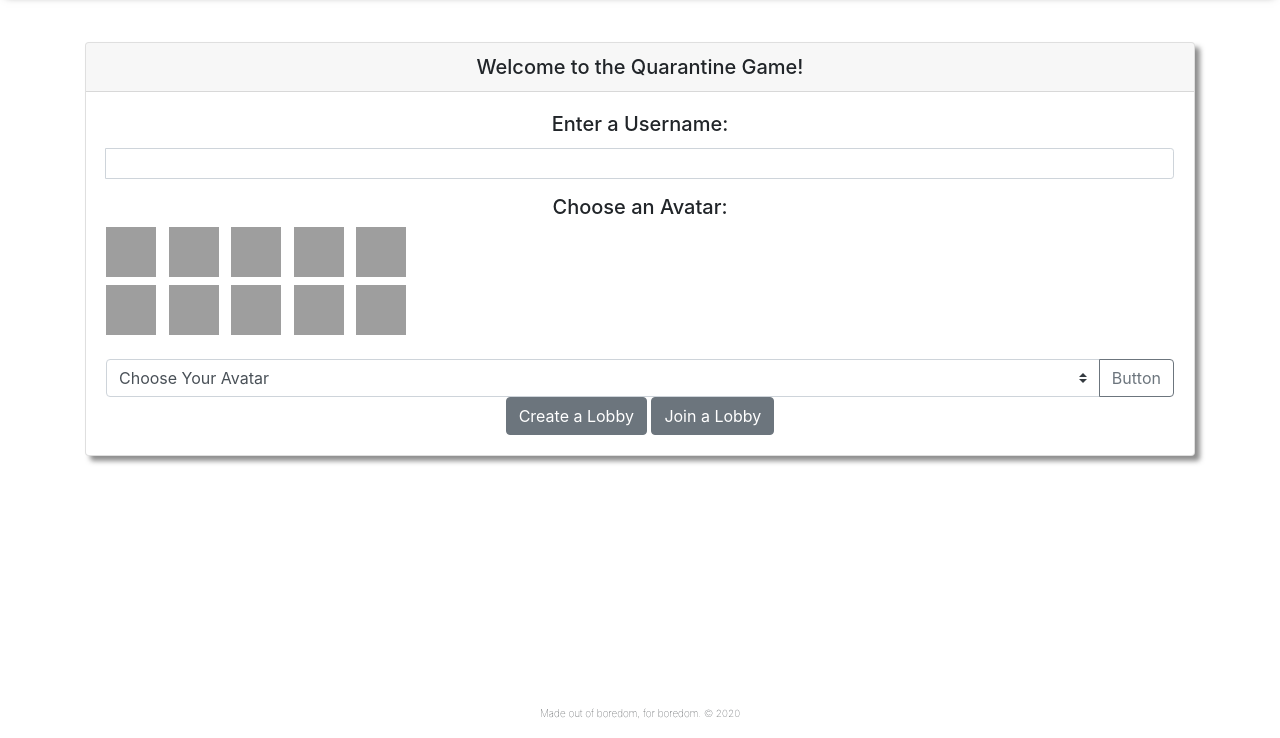
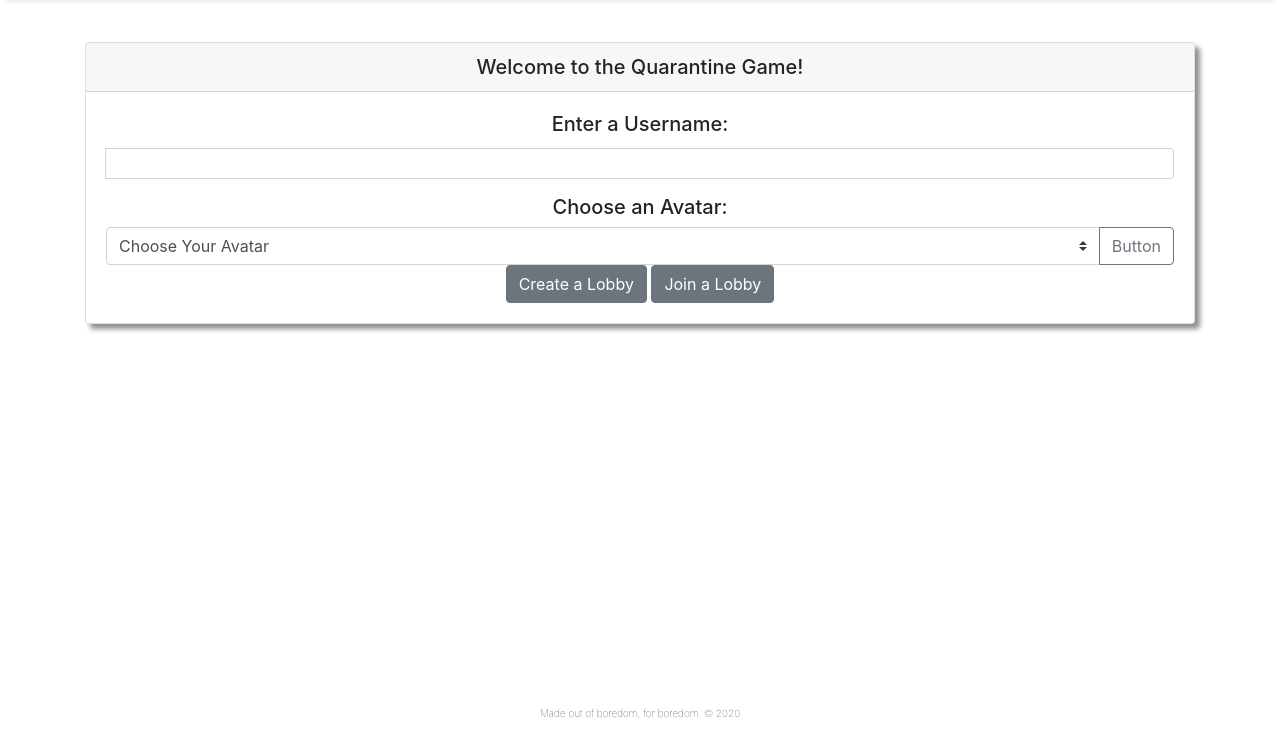
Before and after one commit to ttngu/QuarantineGame, a website: page public/index.html in a window 1280 px wide. Shown: the part 62-800 px from the top of the page. Drawn offline with nearby package versions, Linux system fonts and the light colour scheme; grey boxes are pictures that could not be loaded.

Commit message:
removed placeholder images

```diff
--- a/public/index.html
+++ b/public/index.html
@@ -56,31 +56,6 @@
               <h5 class="avatar-select">Choose an Avatar:</h5>
               <!-- Form to select an avatar-->
               <!-- add data attritbutes to avatars -->
-              <div class="avatar-img d-flex flex-wrap">
-                <p>
-                <img class="mr-2 mb-2" data="avatar1" src="https://picsum.photos/201" alt="Placeholder" height="50rem" width="50rem">
-
-                <img class="mr-2 mb-2" data="avatar2" src="https://picsum.photos/202" alt="Placeholder" height="50rem" width="50rem">
-
-                <img class="mr-2 mb-2" data="avatar3" src="https://picsum.photos/203" alt="Placeholder" height="50rem" width="50rem">
-
-                <img class="mr-2 mb-2" data="avatar4" src="https://picsum.photos/204" alt="Placeholder" height="50rem" width="50rem">
-
-                <img class="mr-2 mb-2" data="avatar5" src="https://picsum.photos/205" alt="Placeholder" height="50rem" width="50rem">
-
-                <br>
-
-                <img class="mr-2 mb-2" data="avatar6" src="https://picsum.photos/206" alt="Placeholder" height="50rem" width="50rem">
-
-                <img class="mr-2 mb-2" data="avatar7" src="https://picsum.photos/207" alt="Placeholder" height="50rem" width="50rem">
-
-                <img class="mr-2 mb-2" data="avatar8" src="https://picsum.photos/208" alt="Placeholder" height="50rem" width="50rem">
-
-                <img class="mr-2 mb-2" data="avatar9" src="https://picsum.photos/209" alt="Placeholder" height="50rem" width="50rem">
-
-                <img class="mr-2 mb-2" data="avatar10" src="https://picsum.photos/210" alt="Placeholder" height="50rem" width="50rem">
-                </p>
-               </div>
 
                <div class="input-group">
                 <select class="custom-select" id="inputGroupSelect04">
```
